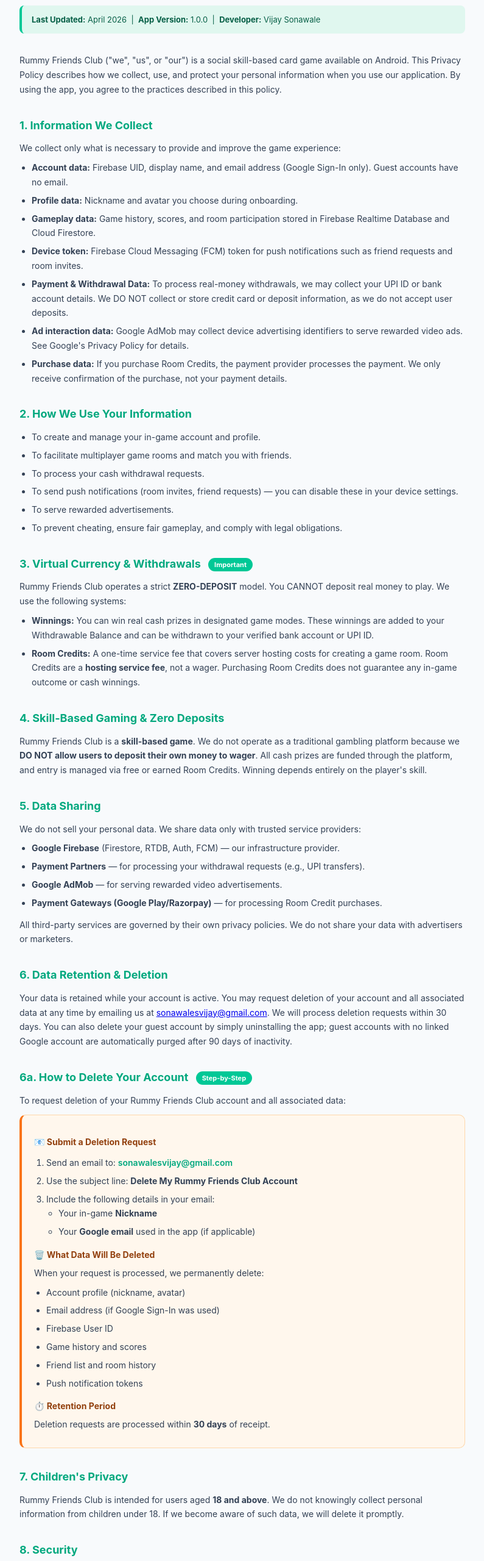
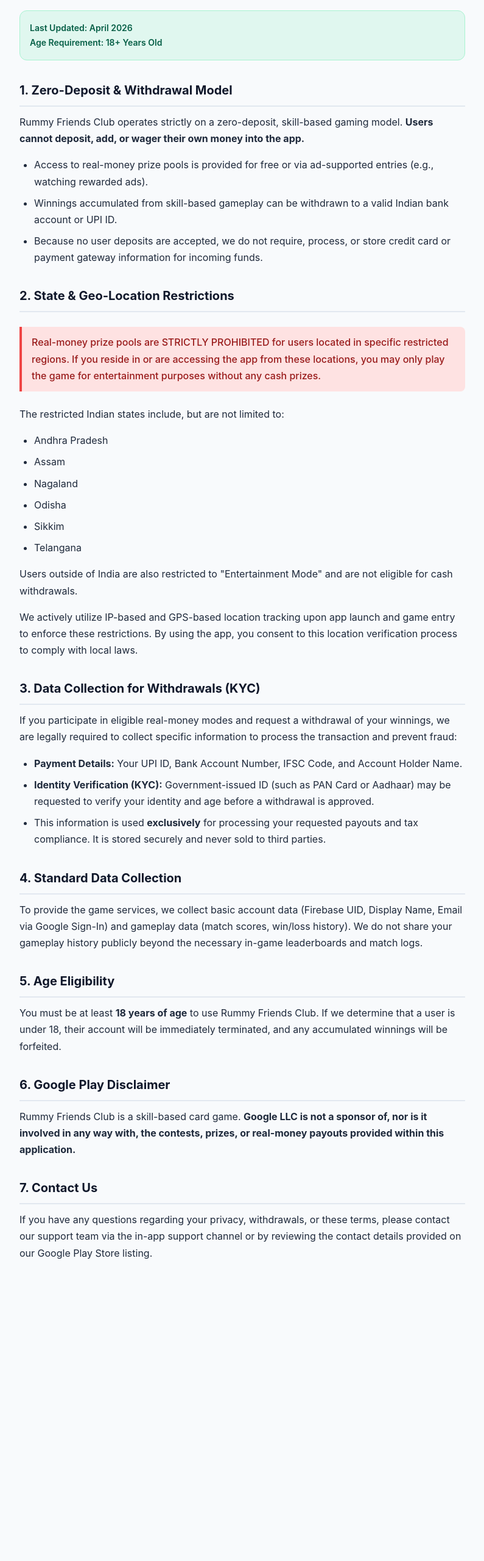
Before and after one commit to vijaysonawale/vijaysonawale.github.io, a plain HTML site: page rummy-friends-privacy-policy.html in a window 1280 px wide. Shown: the part 180-2740 px from the top of the page at 61% size, without its empty margins (242-1037 px from the left). After the commit the page ends 2325 px from the top, so only its background shows below. Drawn offline with Linux system fonts and the light colour scheme.

Commit message:
Update rummy-friends-privacy-policy.html

```diff
--- a/rummy-friends-privacy-policy.html
+++ b/rummy-friends-privacy-policy.html
@@ -3,7 +3,7 @@
 <head>
   <meta charset="UTF-8" />
   <meta name="viewport" content="width=device-width, initial-scale=1.0" />
-  <title>Privacy Policy – Rummy Friends Club</title>
+  <title>Privacy Policy & Terms – Rummy Friends Club</title>
   <style>
     * { box-sizing: border-box; margin: 0; padding: 0; }
     body {
@@ -27,216 +27,94 @@
     }
     .meta {
       background: #e0f7ef;
-      border-left: 4px solid #00C896;
-      padding: 12px 16px;
-      border-radius: 8px;
-      font-size: 13px;
+      border: 1px solid #a7f3d0;
       color: #065f46;
+      padding: 16px;
+      border-radius: 12px;
       margin-bottom: 32px;
+      font-size: 14px;
+      font-weight: 600;
     }
     h2 {
-      font-size: 18px;
+      color: #0f172a;
+      font-size: 20px;
       font-weight: 700;
-      color: #00A87E;
-      margin: 32px 0 10px;
+      margin: 32px 0 12px;
+      padding-bottom: 8px;
+      border-bottom: 2px solid #e2e8f0;
     }
-    p, li { font-size: 14px; color: #334155; margin-bottom: 8px; }
-    ul { padding-left: 20px; margin-bottom: 12px; }
-    li { margin-bottom: 6px; }
-    .contact-box {
-      background: #f1f5f9;
-      border: 1px solid #cbd5e1;
-      border-radius: 10px;
-      padding: 18px 20px;
-      margin-top: 12px;
-    }
-    .contact-box a { color: #00A87E; text-decoration: none; font-weight: 600; }
-    .deletion-box {
-      background: #fff7ed;
-      border: 1px solid #fed7aa;
-      border-left: 4px solid #f97316;
-      border-radius: 10px;
-      padding: 18px 20px;
-      margin-top: 12px;
-    }
-    .deletion-box ol { padding-left: 20px; margin: 10px 0; }
-    .deletion-box ol li { margin-bottom: 6px; font-size: 14px; color: #334155; }
-    .deletion-box a { color: #00A87E; text-decoration: none; font-weight: 600; }
-    .deletion-box h3 { font-size: 14px; font-weight: 700; color: #92400e; margin: 14px 0 6px; }
-    footer {
-      text-align: center;
-      font-size: 12px;
-      color: #94a3b8;
-      padding: 24px;
-      border-top: 1px solid #e2e8f0;
-    }
-    .badge {
-      display: inline-block;
-      background: #00C896;
-      color: white;
-      font-size: 11px;
-      font-weight: 700;
-      padding: 2px 10px;
-      border-radius: 20px;
-      margin-left: 8px;
-      vertical-align: middle;
+    p, ul { margin-bottom: 16px; }
+    ul { padding-left: 24px; }
+    li { margin-bottom: 8px; }
+    .highlight {
+      background: #fee2e2;
+      border-left: 4px solid #ef4444;
+      padding: 12px 16px;
+      border-radius: 0 8px 8px 0;
+      color: #991b1b;
+      font-weight: 500;
+      margin: 24px 0;
     }
   </style>
 </head>
 <body>
 
 <header>
-  <h1>🃏 Rummy Friends Club</h1>
-  <p>Privacy Policy</p>
+  <h1>Rummy Friends Club</h1>
+  <p>Privacy Policy & Terms of Service</p>
 </header>
 
 <div class="container">
-
   <div class="meta">
-    <strong>Last Updated:</strong> April 2026 &nbsp;|&nbsp;
-    <strong>App Version:</strong> 1.0.0 &nbsp;|&nbsp;
-    <strong>Developer:</strong> Vijay Sonawale
+    Last Updated: April 2026<br>
+    Age Requirement: 18+ Years Old
   </div>
 
-  <p>
-    Rummy Friends Club ("we", "us", or "our") is a social skill-based card game available on Android.
-    This Privacy Policy describes how we collect, use, and protect your personal information when
-    you use our application. By using the app, you agree to the practices described in this policy.
-  </p>
-
-  <h2>1. Information We Collect</h2>
-  <p>We collect only what is necessary to provide and improve the game experience:</p>
+  <h2>1. Zero-Deposit & Withdrawal Model</h2>
+  <p>Rummy Friends Club operates strictly on a zero-deposit, skill-based gaming model. <strong>Users cannot deposit, add, or wager their own money into the app.</strong></p>
   <ul>
-    <li><strong>Account data:</strong> Firebase UID, display name, and email address (Google Sign-In only). Guest accounts have no email.</li>
-    <li><strong>Profile data:</strong> Nickname and avatar you choose during onboarding.</li>
-    <li><strong>Gameplay data:</strong> Game history, scores, and room participation stored in Firebase Realtime Database and Cloud Firestore.</li>
-    <li><strong>Device token:</strong> Firebase Cloud Messaging (FCM) token for push notifications such as friend requests and room invites.</li>
-    <li><strong>Payment &amp; Withdrawal Data:</strong> To process real-money withdrawals, we may collect your UPI ID or bank account details. We DO NOT collect or store credit card or deposit information, as we do not accept user deposits.</li>
-    <li><strong>Ad interaction data:</strong> Google AdMob may collect device advertising identifiers to serve rewarded video ads. See Google's Privacy Policy for details.</li>
-    <li><strong>Purchase data:</strong> If you purchase Room Credits, the payment provider processes the payment. We only receive confirmation of the purchase, not your payment details.</li>
+    <li>Access to real-money prize pools is provided for free or via ad-supported entries (e.g., watching rewarded ads).</li>
+    <li>Winnings accumulated from skill-based gameplay can be withdrawn to a valid Indian bank account or UPI ID.</li>
+    <li>Because no user deposits are accepted, we do not require, process, or store credit card or payment gateway information for incoming funds.</li>
   </ul>
 
-  <h2>2. How We Use Your Information</h2>
+  <h2>2. State & Geo-Location Restrictions</h2>
+  <div class="highlight">
+    Real-money prize pools are STRICTLY PROHIBITED for users located in specific restricted regions. If you reside in or are accessing the app from these locations, you may only play the game for entertainment purposes without any cash prizes.
+  </div>
+  <p>The restricted Indian states include, but are not limited to:</p>
   <ul>
-    <li>To create and manage your in-game account and profile.</li>
-    <li>To facilitate multiplayer game rooms and match you with friends.</li>
-    <li>To process your cash withdrawal requests.</li>
-    <li>To send push notifications (room invites, friend requests) — you can disable these in your device settings.</li>
-    <li>To serve rewarded advertisements.</li>
-    <li>To prevent cheating, ensure fair gameplay, and comply with legal obligations.</li>
+    <li>Andhra Pradesh</li>
+    <li>Assam</li>
+    <li>Nagaland</li>
+    <li>Odisha</li>
+    <li>Sikkim</li>
+    <li>Telangana</li>
+  </ul>
+  <p>Users outside of India are also restricted to "Entertainment Mode" and are not eligible for cash withdrawals.</p>
+  <p>We actively utilize IP-based and GPS-based location tracking upon app launch and game entry to enforce these restrictions. By using the app, you consent to this location verification process to comply with local laws.</p>
+
+  <h2>3. Data Collection for Withdrawals (KYC)</h2>
+  <p>If you participate in eligible real-money modes and request a withdrawal of your winnings, we are legally required to collect specific information to process the transaction and prevent fraud:</p>
+  <ul>
+    <li><strong>Payment Details:</strong> Your UPI ID, Bank Account Number, IFSC Code, and Account Holder Name.</li>
+    <li><strong>Identity Verification (KYC):</strong> Government-issued ID (such as PAN Card or Aadhaar) may be requested to verify your identity and age before a withdrawal is approved.</li>
+    <li>This information is used <strong>exclusively</strong> for processing your requested payouts and tax compliance. It is stored securely and never sold to third parties.</li>
   </ul>
 
-  <h2>3. Virtual Currency &amp; Withdrawals <span class="badge">Important</span></h2>
-  <p>Rummy Friends Club operates a strict <strong>ZERO-DEPOSIT</strong> model. You CANNOT deposit real money to play. We use the following systems:</p>
-  <ul>
-    <li>
-      <strong>Winnings:</strong> You can win real cash prizes in designated game modes. These winnings are added to your Withdrawable Balance and can be withdrawn to your verified bank account or UPI ID.
-    </li>
-    <li>
-      <strong>Room Credits:</strong> A one-time service fee that covers server hosting costs for creating a game room. Room Credits are a <strong>hosting service fee</strong>, not a wager. Purchasing Room Credits does not guarantee any in-game outcome or cash winnings.
-    </li>
-  </ul>
+  <h2>4. Standard Data Collection</h2>
+  <p>To provide the game services, we collect basic account data (Firebase UID, Display Name, Email via Google Sign-In) and gameplay data (match scores, win/loss history). We do not share your gameplay history publicly beyond the necessary in-game leaderboards and match logs.</p>
 
-  <h2>4. Skill-Based Gaming &amp; Zero Deposits</h2>
-  <p>
-    Rummy Friends Club is a <strong>skill-based game</strong>. We do not operate as a traditional gambling platform because we <strong>DO NOT allow users to deposit their own money to wager</strong>. All cash prizes are funded through the platform, and entry is managed via free or earned Room Credits. Winning depends entirely on the player's skill.
-  </p>
+  <h2>5. Age Eligibility</h2>
+  <p>You must be at least <strong>18 years of age</strong> to use Rummy Friends Club. If we determine that a user is under 18, their account will be immediately terminated, and any accumulated winnings will be forfeited.</p>
 
-  <h2>5. Data Sharing</h2>
-  <p>We do not sell your personal data. We share data only with trusted service providers:</p>
-  <ul>
-    <li><strong>Google Firebase</strong> (Firestore, RTDB, Auth, FCM) — our infrastructure provider.</li>
-    <li><strong>Payment Partners</strong> — for processing your withdrawal requests (e.g., UPI transfers).</li>
-    <li><strong>Google AdMob</strong> — for serving rewarded video advertisements.</li>
-    <li><strong>Payment Gateways (Google Play/Razorpay)</strong> — for processing Room Credit purchases.</li>
-  </ul>
-  <p>All third-party services are governed by their own privacy policies. We do not share your data with advertisers or marketers.</p>
+  <h2>6. Google Play Disclaimer</h2>
+  <p>Rummy Friends Club is a skill-based card game. <strong>Google LLC is not a sponsor of, nor is it involved in any way with, the contests, prizes, or real-money payouts provided within this application.</strong></p>
 
-  <h2>6. Data Retention &amp; Deletion</h2>
-  <p>
-    Your data is retained while your account is active. You may request deletion of your account
-    and all associated data at any time by emailing us at
-    <a href="mailto:sonawalesvijay@gmail.com">sonawalesvijay@gmail.com</a>.
-    We will process deletion requests within 30 days. You can also delete your guest account
-    by simply uninstalling the app; guest accounts with no linked Google account are automatically
-    purged after 90 days of inactivity.
-  </p>
-
-  <h2>6a. How to Delete Your Account <span class="badge">Step-by-Step</span></h2>
-  <p>To request deletion of your Rummy Friends Club account and all associated data:</p>
-
-  <div class="deletion-box">
-    <h3>📧 Submit a Deletion Request</h3>
-    <ol>
-      <li>Send an email to: <a href="mailto:sonawalesvijay@gmail.com">sonawalesvijay@gmail.com</a></li>
-      <li>Use the subject line: <strong>Delete My Rummy Friends Club Account</strong></li>
-      <li>Include the following details in your email:
-        <ul>
-          <li>Your in-game <strong>Nickname</strong></li>
-          <li>Your <strong>Google email</strong> used in the app (if applicable)</li>
-        </ul>
-      </li>
-    </ol>
-
-    <h3>🗑️ What Data Will Be Deleted</h3>
-    <p>When your request is processed, we permanently delete:</p>
-    <ul>
-      <li>Account profile (nickname, avatar)</li>
-      <li>Email address (if Google Sign-In was used)</li>
-      <li>Firebase User ID</li>
-      <li>Game history and scores</li>
-      <li>Friend list and room history</li>
-      <li>Push notification tokens</li>
-    </ul>
-
-    <h3>⏱️ Retention Period</h3>
-    <p>Deletion requests are processed within <strong>30 days</strong> of receipt.</p>
-  </div>
-
-  <h2>7. Children's Privacy</h2>
-  <p>
-    Rummy Friends Club is intended for users aged <strong>18 and above</strong>. We do not knowingly
-    collect personal information from children under 18. If we become aware of such data, we will
-    delete it promptly.
-  </p>
-
-  <h2>8. Security</h2>
-  <p>
-    We implement industry-standard security including Firebase Authentication, Firestore Security
-    Rules, and HTTPS/TLS encryption for all data in transit. Firebase data is stored in Google's
-    secure cloud infrastructure.
-  </p>
-
-  <h2>9. Your Rights</h2>
-  <ul>
-    <li><strong>Access:</strong> You may request a copy of the data we hold about you.</li>
-    <li><strong>Correction:</strong> You may update your nickname and avatar at any time in-app.</li>
-    <li><strong>Deletion:</strong> You may request full account deletion (see Section 6a).</li>
-    <li><strong>Opt-out of ads:</strong> You may opt out of personalised ads via your device's ad settings.</li>
-    <li><strong>Notifications:</strong> You may disable push notifications in your device settings.</li>
-  </ul>
-
-  <h2>10. Changes to This Policy</h2>
-  <p>
-    We may update this Privacy Policy from time to time. Material changes will be communicated via
-    an in-app notice or by updating the "Last Updated" date above. Continued use of the app after
-    changes constitutes acceptance of the updated policy.
-  </p>
-
-  <h2>11. Contact Us</h2>
-  <div class="contact-box">
-    <p>If you have questions or requests regarding this Privacy Policy:</p>
-    <p>📧 <a href="mailto:sonawalesvijay@gmail.com">sonawalesvijay@gmail.com</a></p>
-    <p>📱 App: Rummy Friends Club (Android)</p>
-    <p>👤 Developer: Vijay Sonawale</p>
-  </div>
+  <h2>7. Contact Us</h2>
+  <p>If you have any questions regarding your privacy, withdrawals, or these terms, please contact our support team via the in-app support channel or by reviewing the contact details provided on our Google Play Store listing.</p>
 
 </div>
 
-<footer>
-  &copy; 2026 Rummy Friends Club · All rights reserved ·
-  <a href="mailto:sonawalesvijay@gmail.com" style="color:#00A87E;">Contact Us</a>
-</footer>
-
 </body>
 </html>
```
